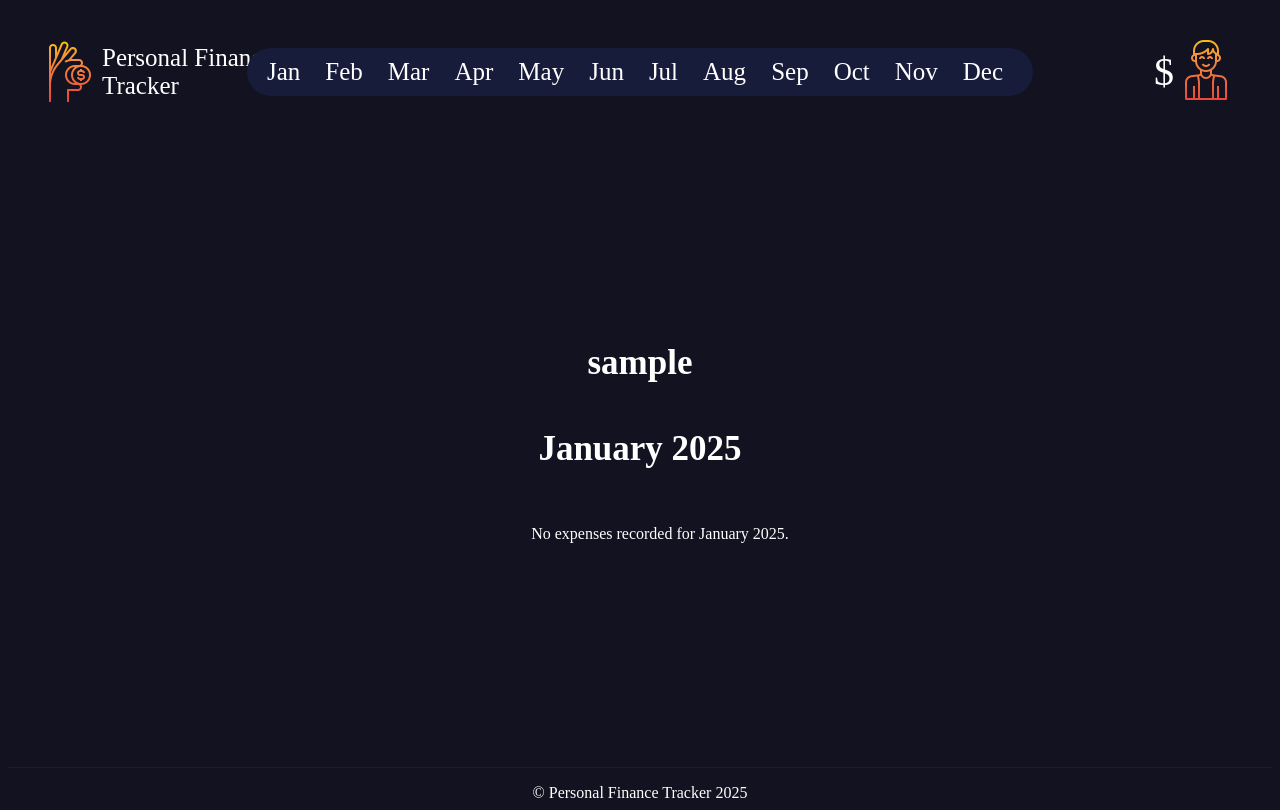
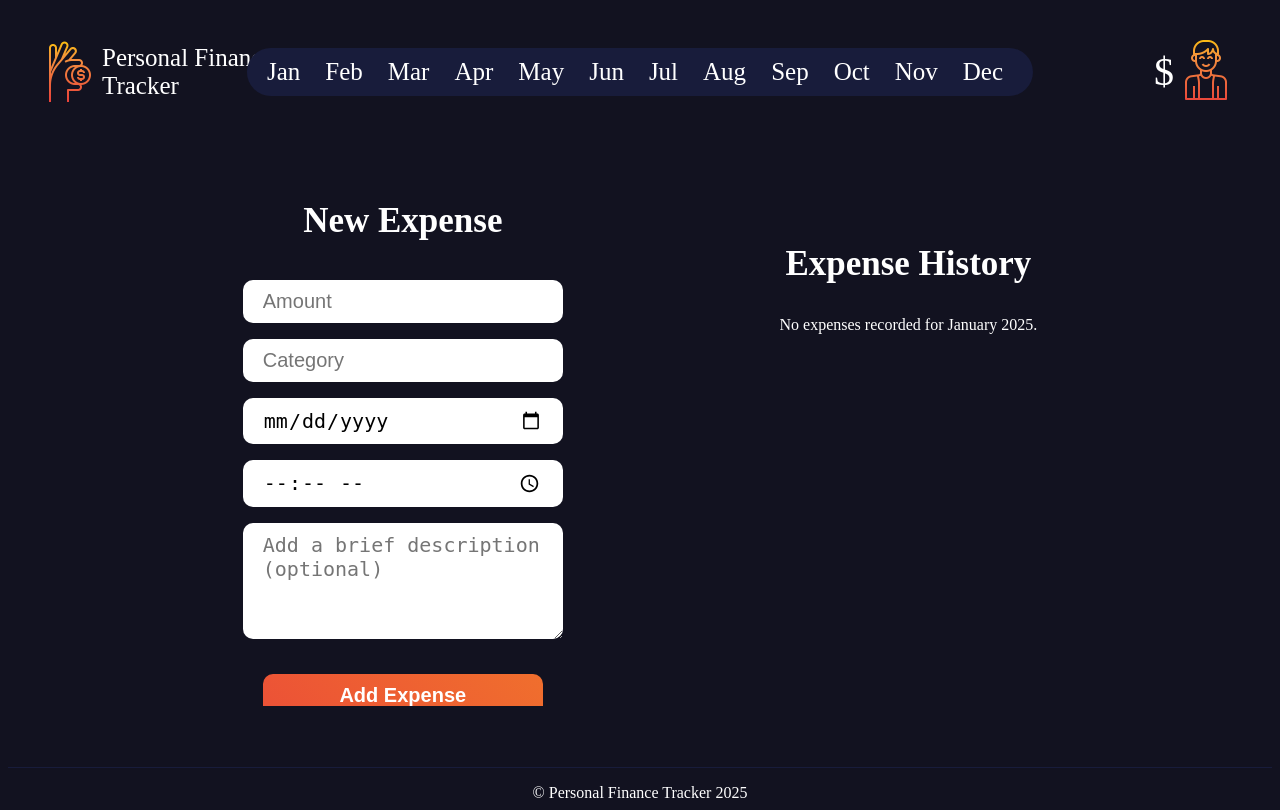
Before and after one commit to notedwinpiatek/PersonalFinanceTracker, a Django app: page /finance_tracker/expenses/Jan/ in a window 1280 px wide. Run offline with Django 5.2, Linux system fonts and the light colour scheme; the visitor is signed in with stand-in values (Sample User, id 1); data that the repository does not hold is empty; some web fonts are replaced.

Commit message:
feat: Expsenses page and form UI

```diff
--- a/personal_finance_tracker/finance_tracker/forms.py
+++ b/personal_finance_tracker/finance_tracker/forms.py
@@ -1,5 +1,5 @@
 from django import forms
-from .models import Income
+from .models import Income, Expense
 from django.contrib.auth.forms import PasswordChangeForm
 
 class CustomPasswordChangeForm(PasswordChangeForm):
@@ -27,3 +27,22 @@ class IncomeForm(forms.ModelForm):
             'time_received': forms.TimeInput(attrs={'type': 'time', 'class': 'form-control'}),
             'describtion': forms.Textarea(attrs={'class': 'form-control', 'id': 'description-field', 'placeholder': 'Add a brief description (optional)', 'rows': 4}),
         }
+
+class ExpenseForm(forms.ModelForm):
+    class Meta:
+        model = Expense
+        fields = ['amount', 'category', 'date_incurred', 'time_incurred', 'description']
+        labels = {
+            'amount': '',
+            'category': '',
+            'date_incurred': '',
+            'time_incurred': '',
+            'description': '',
+        }
+        widgets = {
+            'amount': forms.NumberInput(attrs={'class': 'form-control', 'id': 'amount-field', 'placeholder': 'Amount'}),
+            'category': forms.TextInput(attrs={'class': 'form-control', 'id': 'category-field', 'placeholder': 'Category'}),
+            'date_incurred': forms.DateInput(attrs={'type': 'date', 'class': 'form-control'}),
+            'time_incurred': forms.TimeInput(attrs={'type': 'time', 'class': 'form-control'}),
+            'description': forms.Textarea(attrs={'class': 'form-control', 'id': 'description-field', 'placeholder': 'Add a brief description (optional)', 'rows': 4}),
+        }
--- a/personal_finance_tracker/finance_tracker/templates/finance_tracker/expenses.html
+++ b/personal_finance_tracker/finance_tracker/templates/finance_tracker/expenses.html
@@ -1,22 +1,37 @@
 {% extends "../base.html" %}
 
-{% block title %}Expenses - Personal Finance Tracker{% endblock %}
+{% block title %}Exspense - Personal Finance Tracker{% endblock %}
 
 {% block content %}
-    <h1>{{user.username}}</h1>
-    <h1>{{month}}</h1>
-    <ul>
-        {% for expense in expenses %}
-            <li>
-                <strong>Amount:</strong> {{ expense.amount }}<br>
-                <strong>Source:</strong> {{ expense.category }}<br>
-                <strong>Date:</strong> {{ expense.date_incurred }}<br>
-                <strong>Time:</strong> {{ expense.time_incurred }}<br>
-                <strong>Description:</strong> {{ expense.description|default:"No description" }}
+<div class="container">
+    <div class="form-wrapper form-block">
+        <h1>New Expense</h1>
+        <form method="post">
+            {% csrf_token %}
+            {{ form.as_p }}
+            <button class="add-income-btn" type="submit">Add Expense</button>
+        </form>
+    </div>
+
+    <div class="income-block">
+        <h1>Expense History</h1>
+        <ul class="income-list">
+            {% for expense in expenses %}
+            <li class="income-item">
+                <span>
+                    <strong>{{ expense.category }}</strong> <br>
+                    {{ expense.date_incurred }} {{ expense.time_incurred }}
+                </span>
+                <span>
+                    <strong>-${{ expense.amount }}</strong><br>
+                    {{ expense.description }}  <!-- Corrected field name -->
+                </span>
             </li>
-            <hr>
-        {% empty %}
+            {% empty %}
             <p>No expenses recorded for {{ month }}.</p>
-        {% endfor %}
-    </ul>
+            {% endfor %}
+        </ul>
+    </div>
+
+</div>
 {% endblock %}
--- a/personal_finance_tracker/finance_tracker/urls.py
+++ b/personal_finance_tracker/finance_tracker/urls.py
@@ -5,9 +5,7 @@ from . import views
 urlpatterns = [
     path('account/', views.account_settings, name='account_settings'),
     path('password_change/', views.custom_password_change, name='password_change'),
-
     path('password_change_done/', auth_views.PasswordChangeDoneView.as_view(), name='password_change_done'),
-
     path('login/', auth_views.LoginView.as_view(template_name='registration/login.html',redirect_authenticated_user=True), name='login'),
     path('logout/', auth_views.LogoutView.as_view(), name='logout'),
     path('register/', views.register, name='register'),
--- a/personal_finance_tracker/finance_tracker/views.py
+++ b/personal_finance_tracker/finance_tracker/views.py
@@ -13,6 +13,8 @@ from django.shortcuts import render, redirect
 from .forms import CustomPasswordChangeForm
 
 from .forms import IncomeForm
+from .forms import ExpenseForm
+
 
 import calendar
 from django.db.models import Sum
@@ -159,24 +161,31 @@ def income(request, month_name):
     })
 
 
-def expenses(request, month_name):
+def expenses(request, month_name=None):
     if not month_name:
-        month_name = datetime.now().strftime('%b')
+        month_number = datetime.now().month
     else:
-        month_number = list(calendar.month_abbr).index(month_name)
+        try:
+            month_number = list(calendar.month_abbr).index(month_name.capitalize())
+        except ValueError:
+            return render(request, "finance_tracker/error.html", {
+                'error_message': f"Invalid month name: {month_name}"
+            })
 
-        # Filter income rocords based on user and month
-        user_expenses = Expense.objects.filter(
+    user_expenses = Expense.objects.filter(
         user=request.user,
         date_incurred__year=YEAR,
         date_incurred__month=month_number
-        )
+    )
+
+
+    form = ExpenseForm()
 
     return render(request, "finance_tracker/expenses.html", {
         'month': f"{calendar.month_name[month_number]} {YEAR}",
-        'expenses': user_expenses
+        'expenses': user_expenses,
+        'form': form,  # Pass the form to the template
     })
-
 
 def account_settings(request):
     return render(request, "finance_tracker/account_settings.html")
```
